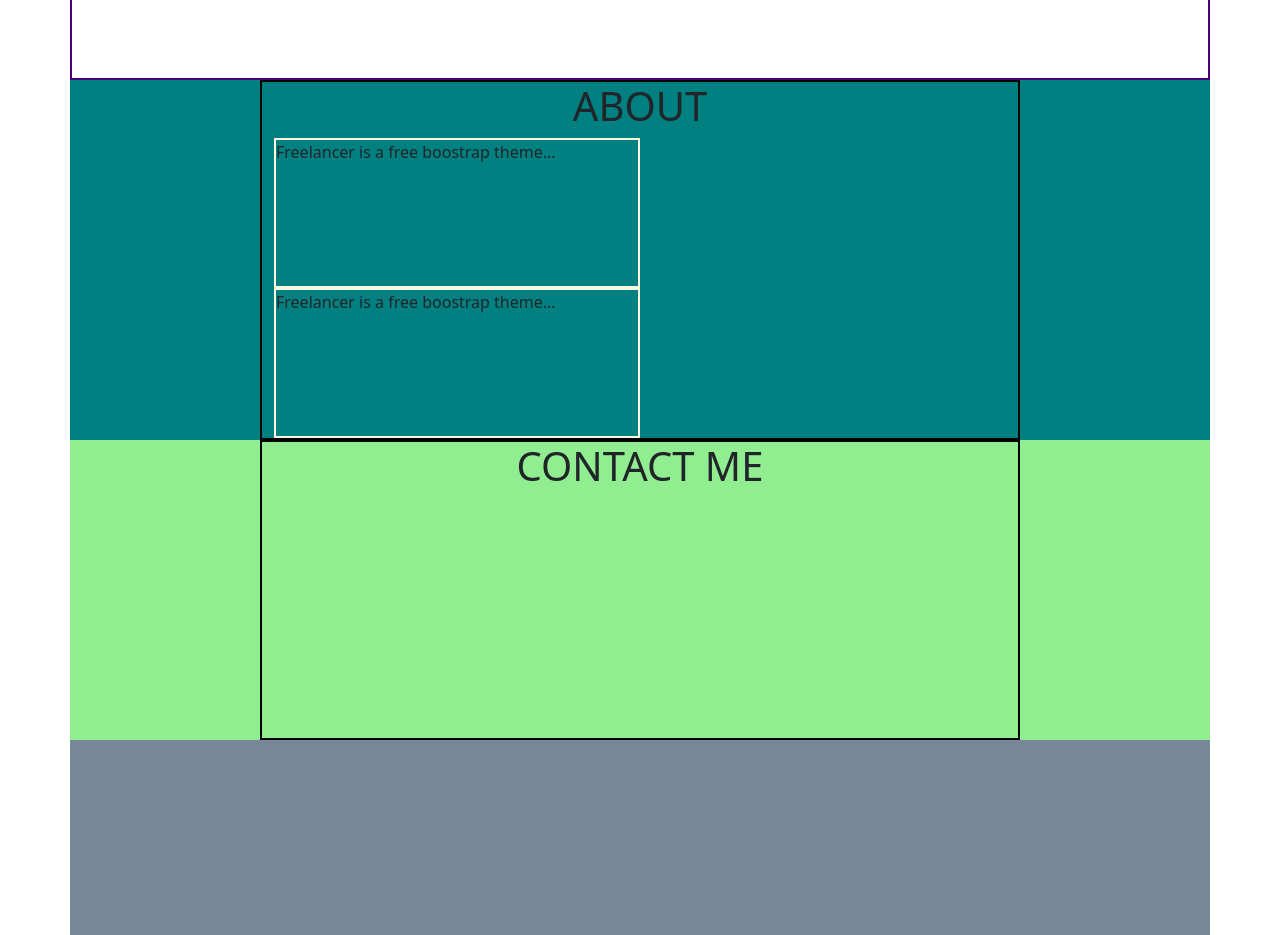
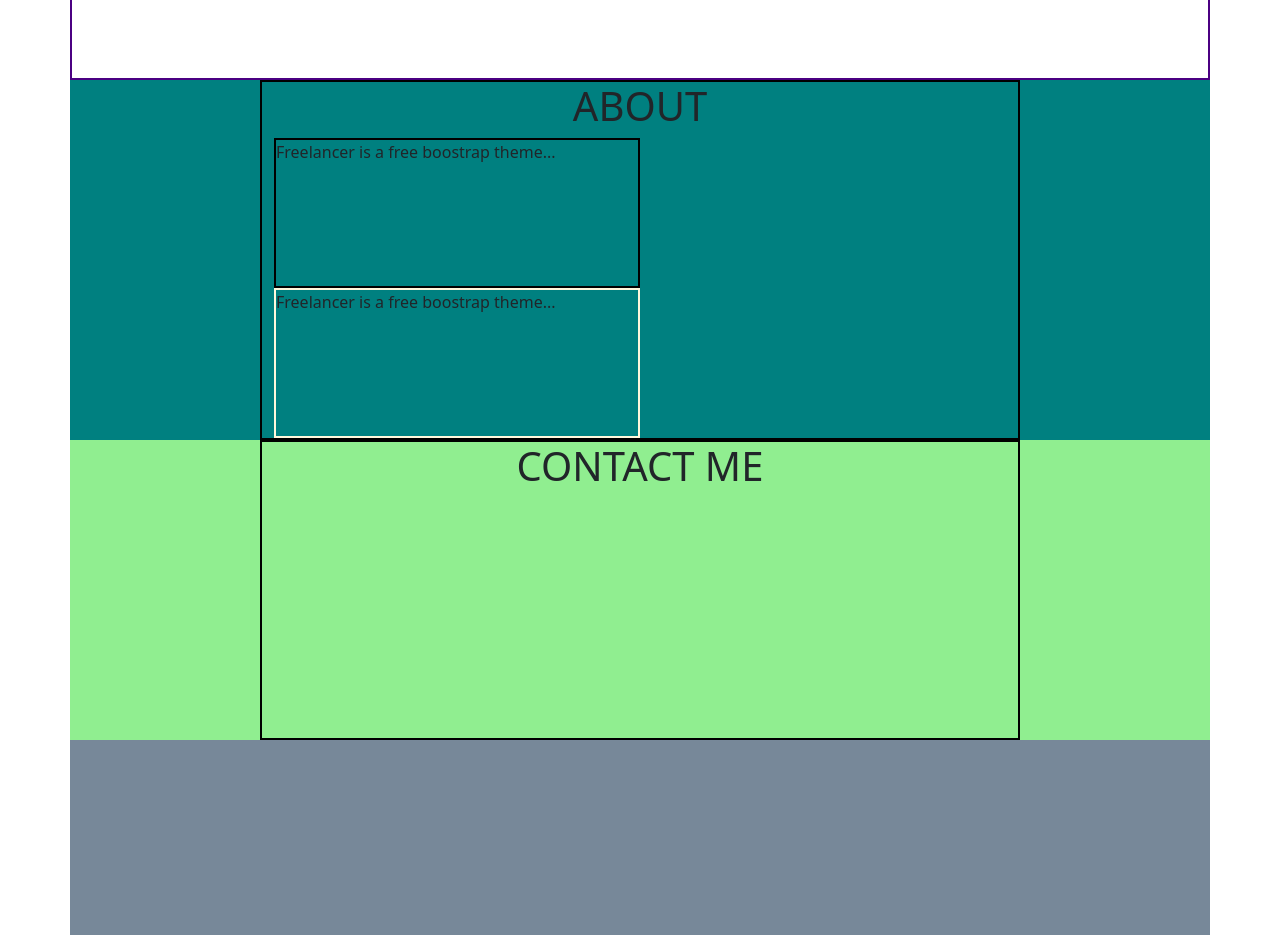
Before and after one commit to NoemiPatermo/html-css-bootstrap-freelancer, a plain HTML site: page index.html in a window 1280 px wide. Shown: the part 1000-1935 px from the top of the page. Drawn offline with nearby package versions, Linux system fonts and the light colour scheme.

Commit message:
da sistemare

```diff
--- a/css/style.css
+++ b/css/style.css
@@ -41,7 +41,7 @@ article div:first-child{
     border: 2px solid black;
 }
 
-.row-about .box{
+.row-about div{
     display: flex;
    height: 150px;
    border: 2px solid cornsilk;
--- a/index.html
+++ b/index.html
@@ -37,12 +37,12 @@
             <div class="offset-lg-2 col-lg-8 col-md-12">
                 <h1>ABOUT</h1>
                 <div class="row-about">
-                    <div class=" box col-lg-6 col-md-6 col-xs-12">
+                    <div class=" col-lg-6 col-md-6 col-xs-12">
                         Freelancer is a free boostrap theme...
                     </div>
 
 
-                    <div class=" box col-lg-6 col-md-6 col-xs-12">
+                    <div class="col-lg-6 col-md-6 col-xs-12">
                         Freelancer is a free boostrap theme...
                     </div>
                 </div>
```
